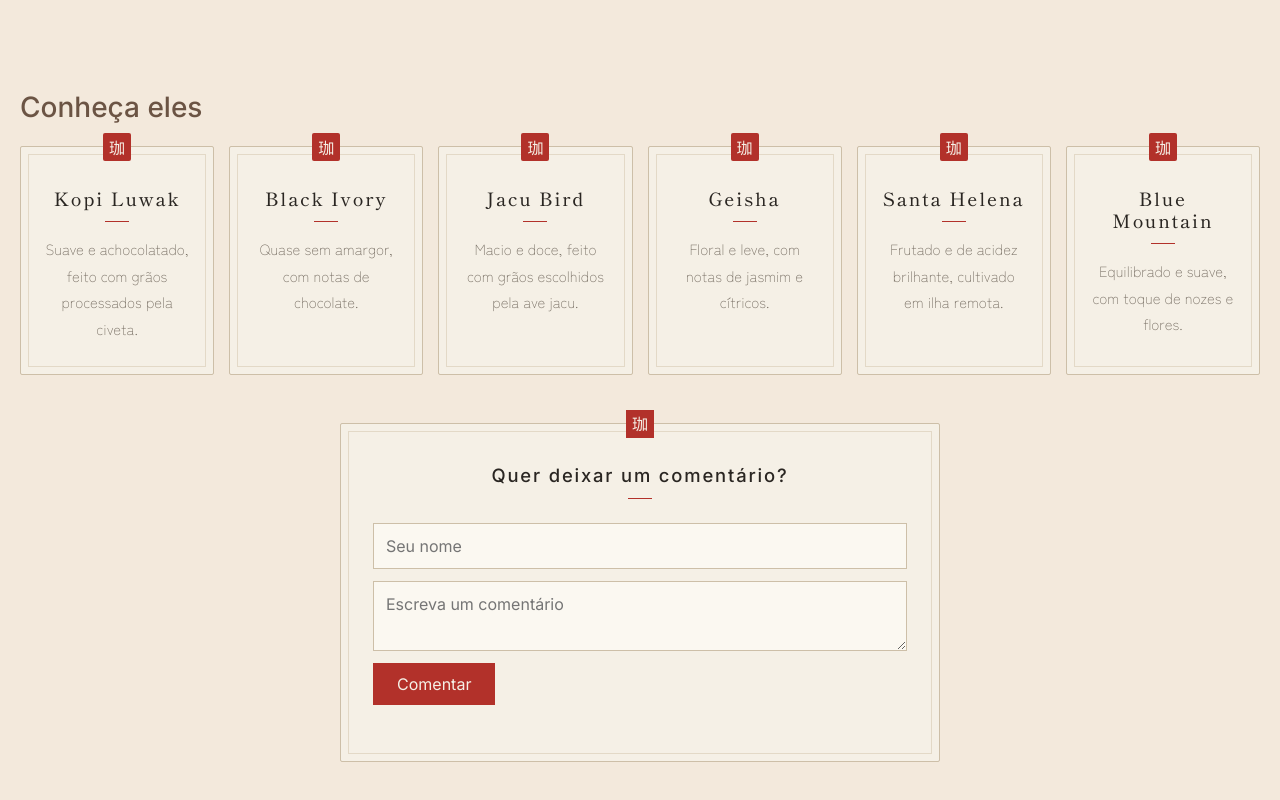
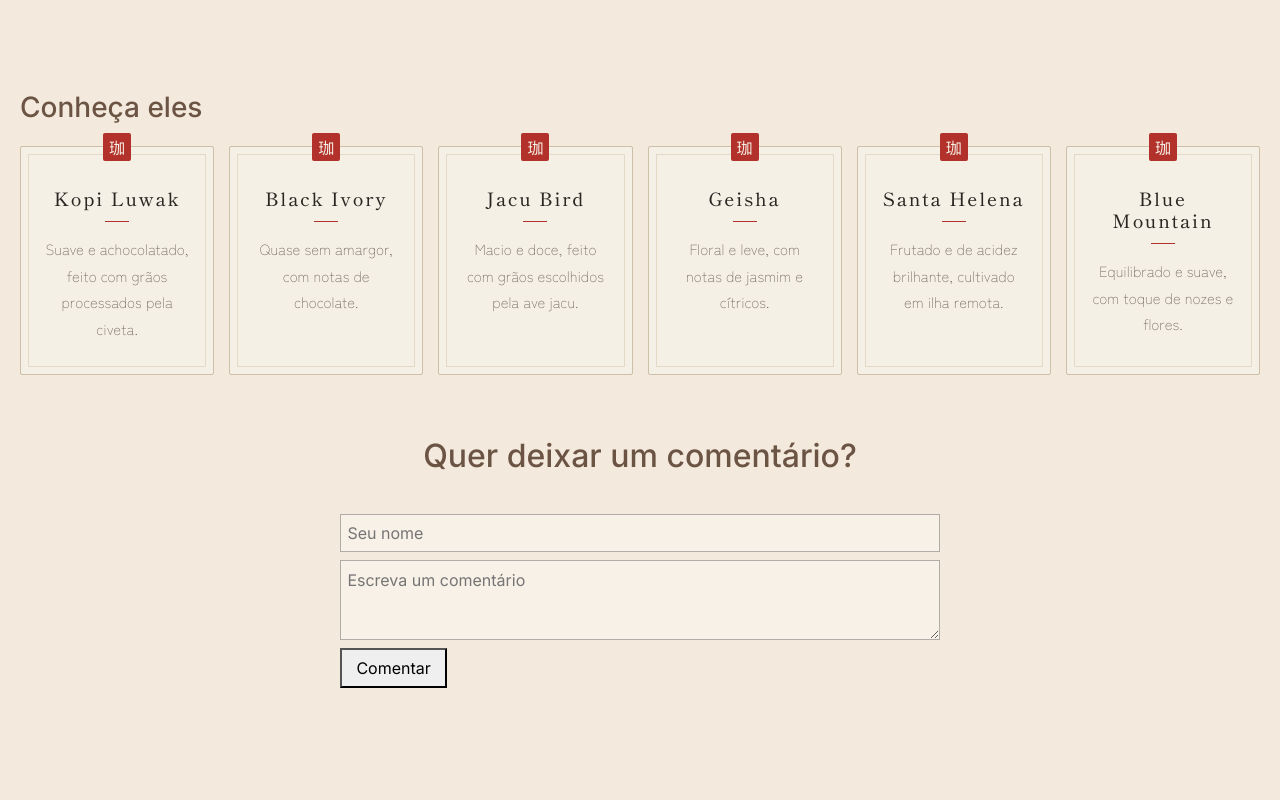
Before and after one commit to Miguel-S-M/Dark-Roast, a plain HTML site: page index.html in a window 1280 px wide. Shown: the part 633-1433 px from the top of the page. After the commit the page ends 1393 px from the top, so only its background shows below. Drawn offline with nearby package versions, Linux system fonts and the light colour scheme; a web font is replaced by a local one.

Commit message:
easter egg

```diff
--- a/comentarios.css
+++ b/comentarios.css
@@ -1,72 +1,32 @@
 #comentarios {
-    position: relative;
     max-width: 600px;
-    margin: 3rem auto;
-    padding: 40px 32px 32px;
-    background: #f5f0e6;
-    color: #2a2622;
-    border: 1px solid #cdbfa8;
-    border-radius: 2px;
-    box-shadow: inset 0 0 0 7px #f5f0e6, inset 0 0 0 8px #e3d9c7;
+    margin: 2rem auto;
 }
+#comentarios h2{
+    padding: 30px;
 
-#comentarios::after {
-    content: "珈";
-    position: absolute;
-    top: -14px;
-    left: 50%;
-    transform: translateX(-50%);
-    width: 28px;
-    height: 28px;
-    display: flex;
-    align-items: center;
-    justify-content: center;
-    background: #b2312a;
-    color: #f5f0e6;
 }
-
-#comentarios h2 {
-    margin: 0 0 24px;
-    text-align: center;
-    font-size: 1.15rem;
-    font-weight: 500;
-    letter-spacing: 0.1em;
-}
-
-#comentarios h2::after {
-    content: "";
-    display: block;
-    width: 24px;
-    height: 1px;
-    margin: 12px auto 0;
-    background: #b2312a;
-}
-
 #comentarios input,
 #comentarios textarea {
     display: block;
     width: 100%;
-    box-sizing: border-box;
-    margin-bottom: 12px;
-    padding: 10px 12px;
+    margin-bottom: .5rem;
+    padding: .4rem;
     font: inherit;
-    background: #fbf8f1;
-    border: 1px solid #cdbfa8;
+    color: inherit;
+    background: transparent;
+    border: 1px solid rgba(128, 128, 128, .6);
+    background-color: #f8f1e7;
 }
 
-#comentarios input:focus,
-#comentarios textarea:focus {
-    outline: none;
-    border-color: #b2312a;
+#comentarios textarea {
+    min-height: 5rem;
 }
 
-#comentarios button {
-    padding: 9px 24px;
+#comentarios form button {
     font: inherit;
+    padding: .35rem .9rem;
     cursor: pointer;
-    color: #f5f0e6;
-    background: #b2312a;
-    border: 0;
 }
 
 #comentarios ul {
@@ -76,27 +36,35 @@
 }
 
 #comentarios li {
-    padding: 12px 0;
-    border-top: 1px solid #e3d9c7;
+    padding: .75rem 0;
+    border-top: 1px solid rgba(128, 128, 128, .35);
 }
 
 #comentarios li p {
-    margin: 4px 0 8px;
-    color: #6f665b;
+    margin: .25rem 0 .5rem;
     white-space: pre-wrap;
     overflow-wrap: anywhere;
 }
 
 #comentarios li button {
+    font: inherit;
+    font-size: .85em;
+    color: inherit;
+    opacity: .7;
+    cursor: pointer;
+    background: none;
+    border: 0;
     padding: 0;
-    color: #b2312a;
-    background: none;
     text-decoration: underline;
 }
 
 @media (max-width: 480px) {
     #comentarios {
-        margin: 2rem 12px;
-        padding: 36px 20px 24px;
+        margin: 1rem auto;
+        padding: 0 12px;
+    }
+
+    #comentarios h2 {
+        padding: 16px 0;
     }
 }
```
